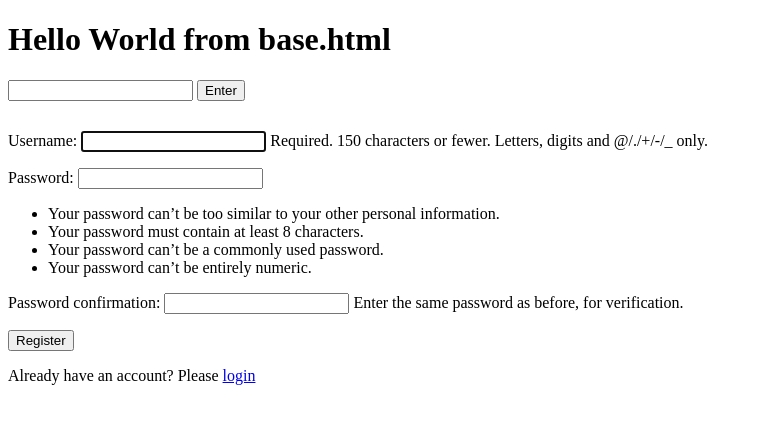
After one commit to alfianAH/try-django, a Django app: page /register/ in a window 1280 px wide. The commit adds this page. Shown: the top 424 px of the page, without its empty margins (0-762 px from the left). Run offline with Django 3.2, Linux system fonts and the light colour scheme.

Commit message:
Make register a user via django built in model form

```diff
--- a/accounts/views.py
+++ b/accounts/views.py
@@ -1,4 +1,5 @@
 from django.contrib.auth import authenticate, login, logout
+from django.contrib.auth.forms import UserCreationForm
 from django.shortcuts import render, redirect
 
 
@@ -52,5 +53,15 @@ def register_view(request):
     @return:
     """
 
-    context = {}
+    # Check if there is the request.POST,
+    # else it is None, and make the form is not valid
+    form = UserCreationForm(request.POST or None)
+
+    if form.is_valid():
+        user_obj = form.save()
+        return redirect('/login')
+
+    context = {
+        "form": form,
+    }
     return render(request, "accounts/register.html", context=context)
--- a/templates/accounts/login.html
+++ b/templates/accounts/login.html
@@ -22,6 +22,8 @@
 
             <button type="submit">Login</button>
         </form>
+
+        <p>Don't have an account? Please <a href="/register/">register</a></p>
     </div>
 {% else %}
     <p>You are already logged in. Would you like to <a href="/logout/">logout</a>?</p>
--- /dev/null
+++ b/templates/accounts/register.html
@@ -0,0 +1,20 @@
+{% extends "base.html" %}
+
+{% block content %}
+
+{% if not request.user.is_authenticated %}
+    <div style="margin-top:30px">
+        <form method="post">
+            {% csrf_token %}
+
+            {{ form.as_p }}
+            <button type="submit">Register</button>
+        </form>
+
+        <p>Already have an account? Please <a href="/login/">login</a></p>
+    </div>
+{% else %}
+    <p>You are already logged in and cannot register. Would you like to <a href="/logout/">logout</a>?</p>
+{% endif %}
+
+{% endblock content %}
--- a/try_django/urls.py
+++ b/try_django/urls.py
@@ -36,4 +36,5 @@ urlpatterns = [
     path('admin/', admin.site.urls),
     path('login/', login_view),
     path('logout/', logout_view),
+    path('register/', register_view)
 ]
```
